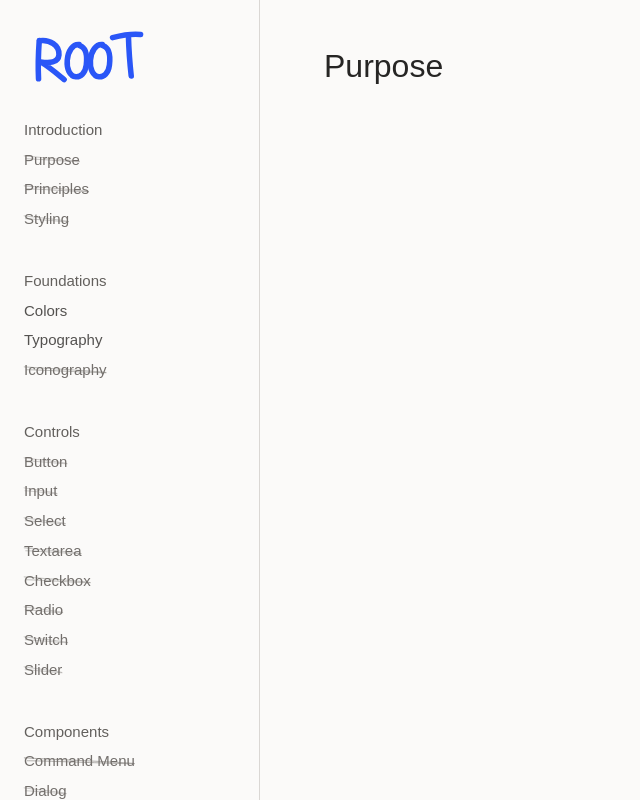
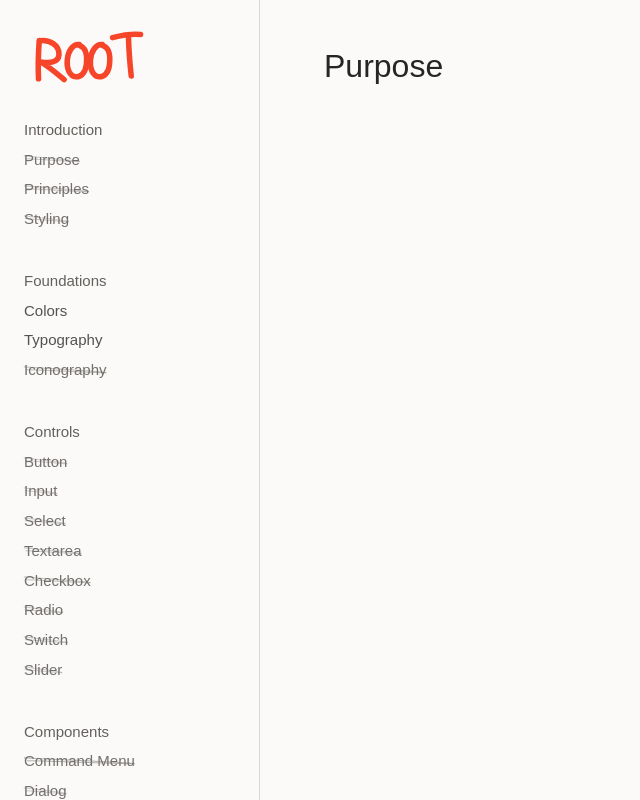
Before and after one commit to imandresochoa/Normal-Things-Company, a Next.js app: page /root/purpose in a window 1280 px wide. Shown: the whole page, without its empty margins (0-640 px from the left). Built offline with nearby package versions, Linux system fonts and the light colour scheme; a web font is replaced by a local one.

Commit message:
Paint the handwritten Root mark Orange Electric.
Skip TDD: UI polish for the wordmark color.

Co-authored-by: Andrés Ochoa <imandresochoa@users.noreply.github.com>

```diff
--- a/app/globals.css
+++ b/app/globals.css
@@ -301,13 +301,13 @@ body {
 .root-mark {
   display: block;
   width: fit-content;
-  color: var(--bg-accent);
+  color: var(--bg-expressive);
   text-decoration: none;
   outline-offset: 4px;
 }
 
 .root-mark:focus-visible {
-  outline: 2px solid var(--bg-accent);
+  outline: 2px solid var(--bg-expressive);
 }
 
 .root-mark-svg {
```
